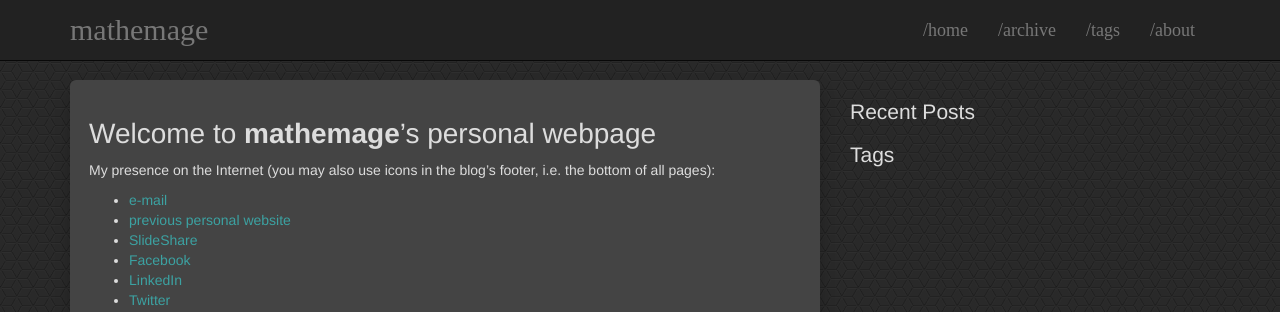
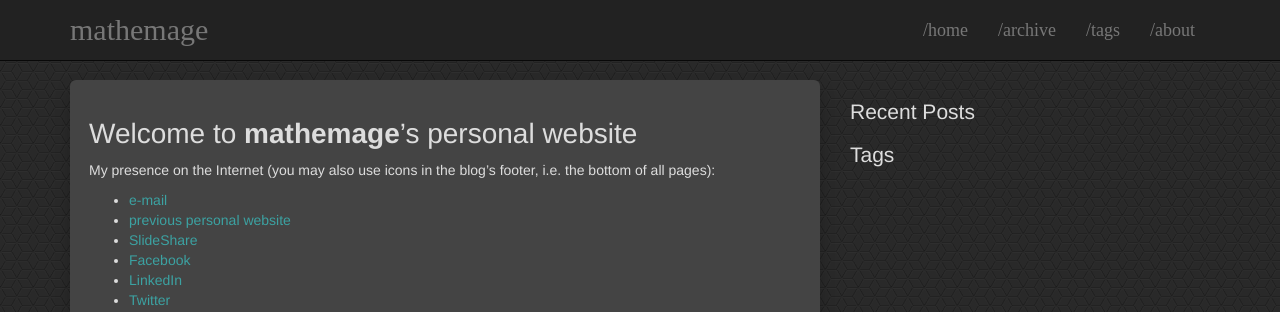
Before and after one commit to mathemage/mathemage.github.io, a Jekyll site: the page built from index.md, in a window 1280 px wide. Shown: the top 312 px of the page. Built offline with Jekyll 4.4.1, drawn with Linux system fonts in a browser that asks for light colours; our own code applies the rules of GitHub Pages for plain Markdown files.

Commit message:
Change term webpage to website

```diff
--- a/index.md
+++ b/index.md
@@ -1,4 +1,4 @@
-# Welcome to **mathemage**'s personal webpage
+# Welcome to **mathemage**'s personal website
 
 My presence on the Internet (you may also use icons in the blog's footer, i.e. the bottom of all pages):
 
```
